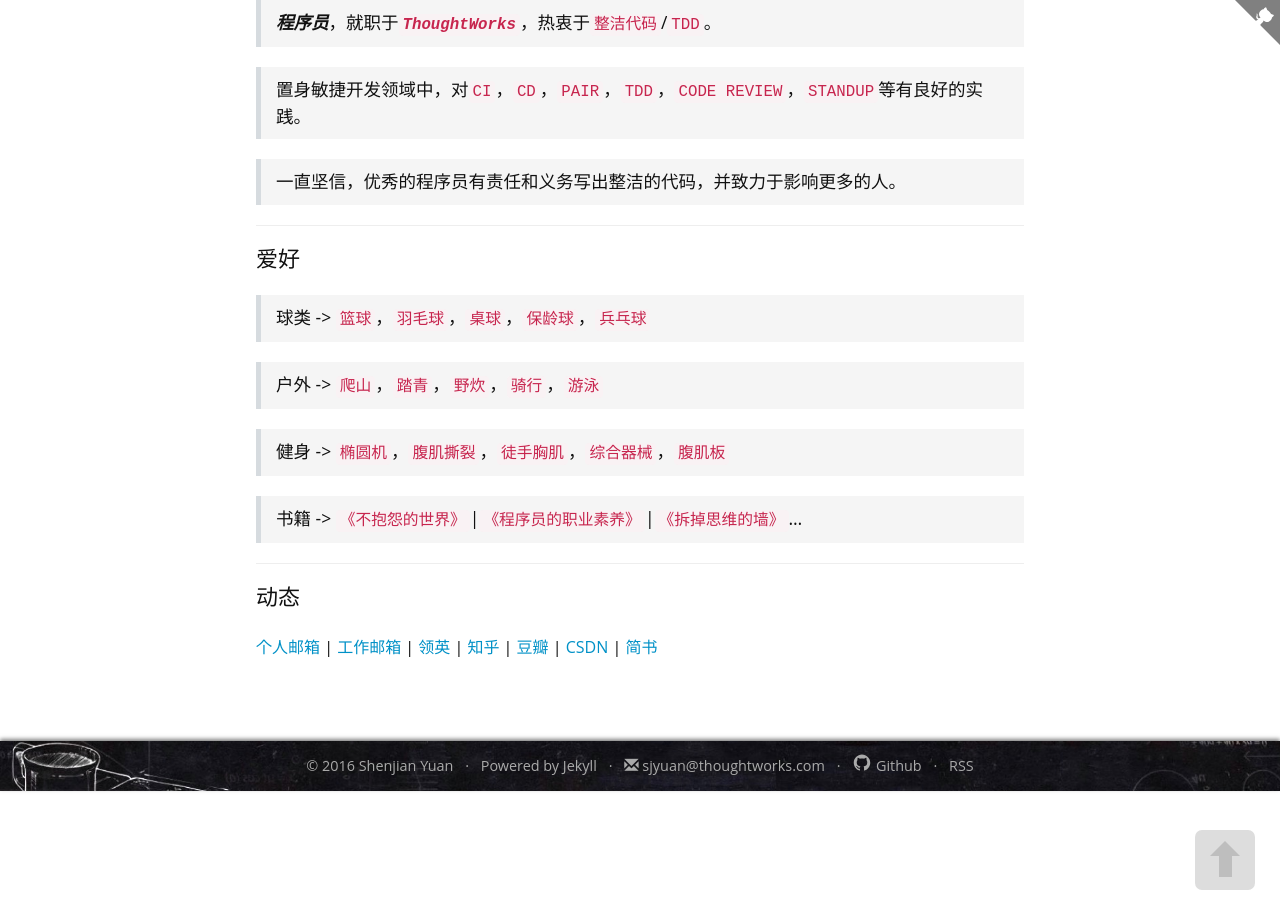
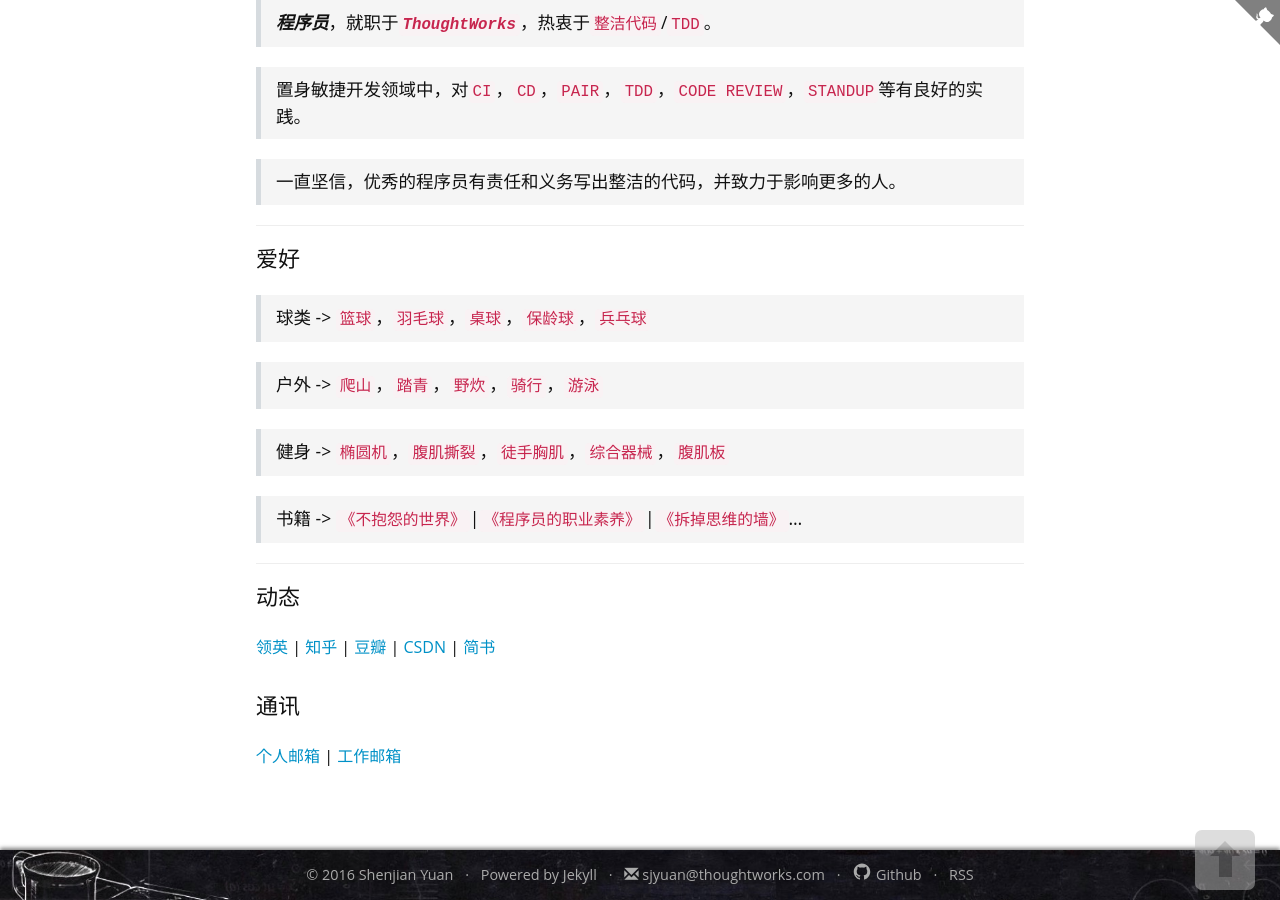
Before and after one commit to lemon123456/sjyuan-cc.github.io, a Jekyll site: the page built from pages/about.md, in a window 1280 px wide and 900 px high, scrolled down 643 px. Built offline with Jekyll 4.4.1, drawn with Linux system fonts in a browser that asks for light colours; nearby versions of some CDN libraries; comment, search, counter and statistics services are not loaded.

Commit message:
update info

```diff
--- a/pages/about.md
+++ b/pages/about.md
@@ -43,10 +43,13 @@ icon: glyphicon-heart
 
 ### 动态
 
-[个人邮箱](mailto:{{ site.social.personal_email }}) \|
-[工作邮箱](mailto:{{ site.social.work_email }}) \|
 [领英](https://www.linkedin.com/in/慎建-袁-40ab31104) \|
 [知乎](https://www.zhihu.com/people/sjyuan) \|
 [豆瓣](http://www.douban.com/people/142814172/) \|
 [CSDN](http://blog.csdn.net/ysjian_pingcx) \|
 [简书](http://www.jianshu.com/users/c379cdabd121/latest_articles)
+
+### 通讯
+
+[个人邮箱](mailto:{{ site.social.personal_email }}) \|
+[工作邮箱](mailto:{{ site.social.work_email }})
```
